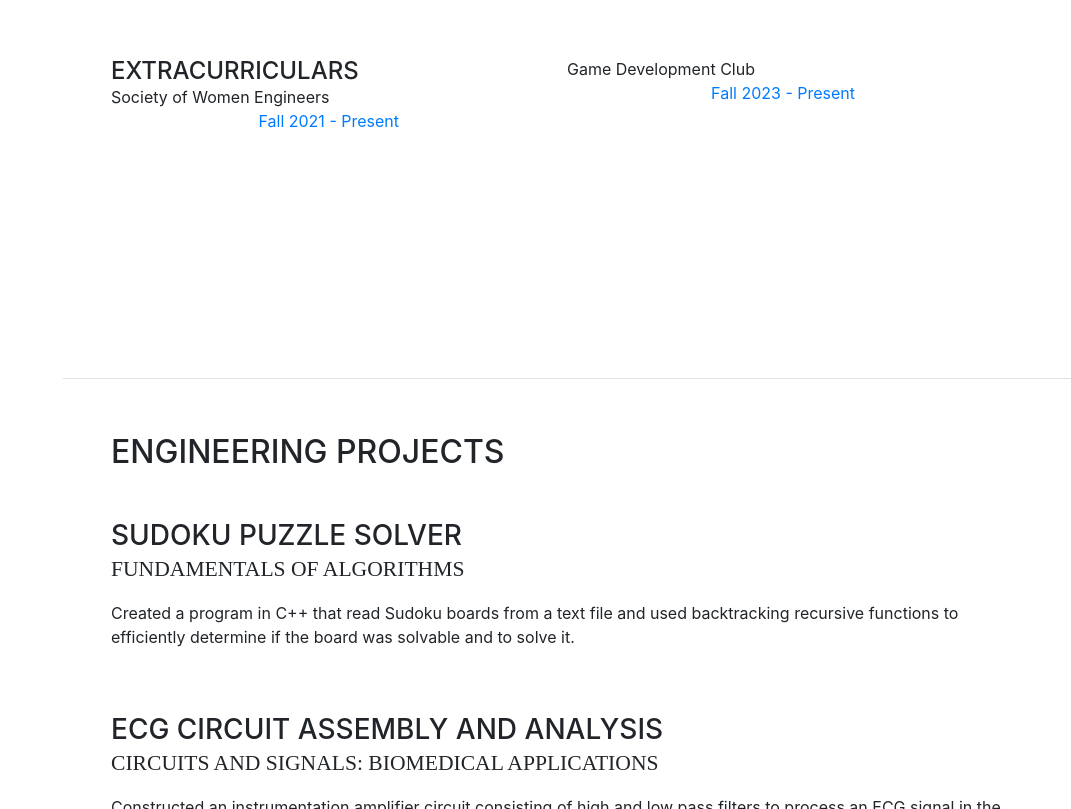
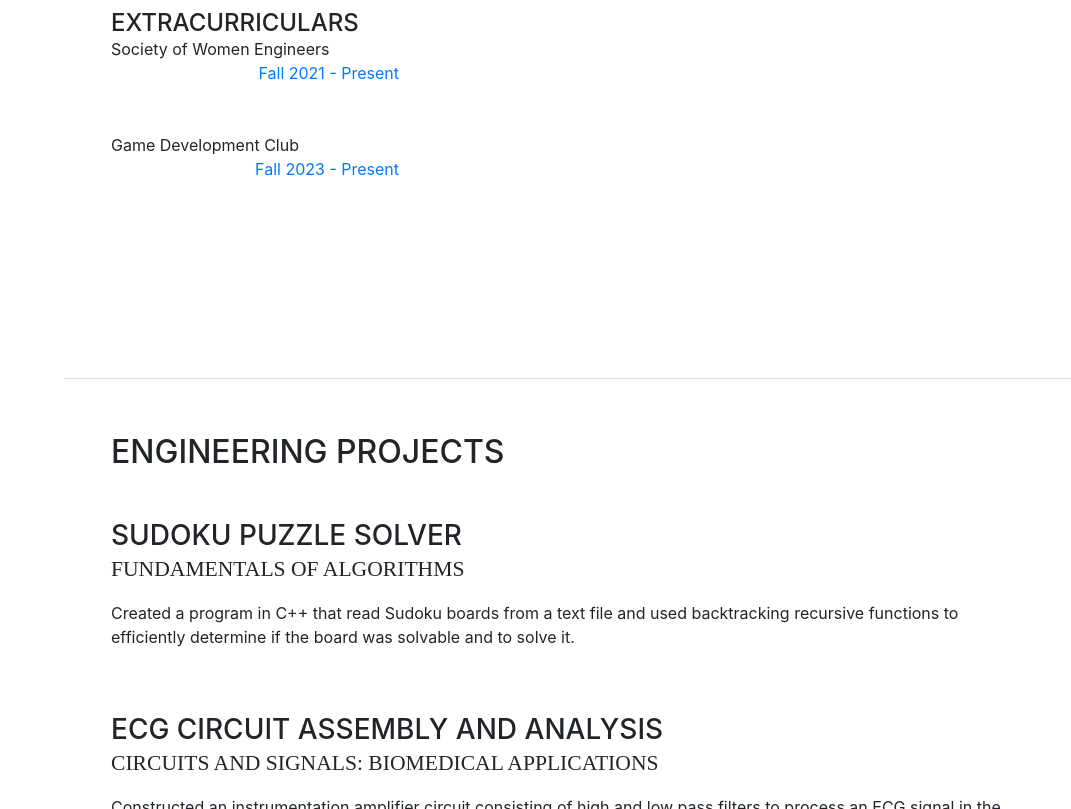
Before and after one commit to natwilson21/natwilson21.github.io, a website with bundled scripts: page index.html in a window 1280 px wide. Shown: the part 2060-2869 px from the top of the page, without its empty margins (209-1280 px from the left). Built offline with nearby package versions, Linux system fonts and the light colour scheme; a web font is replaced by a local one.

Commit message:
Update index.html

```diff
--- a/index.html
+++ b/index.html
@@ -164,18 +164,21 @@
               <span class="text-primary">August 2021 - May 2025</span>
             </div>
           </div>
+
+
           <div class="resume-item d-flex flex-column flex-md-row mb-5">
             <div class="resume-content mr-auto">
               <h4 class="mb-0">Extracurriculars</h4>
               <div>Society of Women Engineers</div>
-
               <div class="resume-date text-md-right">
                 <span class="text-primary">Fall 2021 - Present</span>
               </div>
             </div>
+            </div>
+
+            <div class="resume-item d-flex flex-column flex-md-row mb-5">
               <div class="resume-content mr-auto">
               <div>Game Development Club</div>
-
               <div class="resume-date text-md-right">
                 <span class="text-primary">Fall 2023 - Present</span>
               </div>
```
